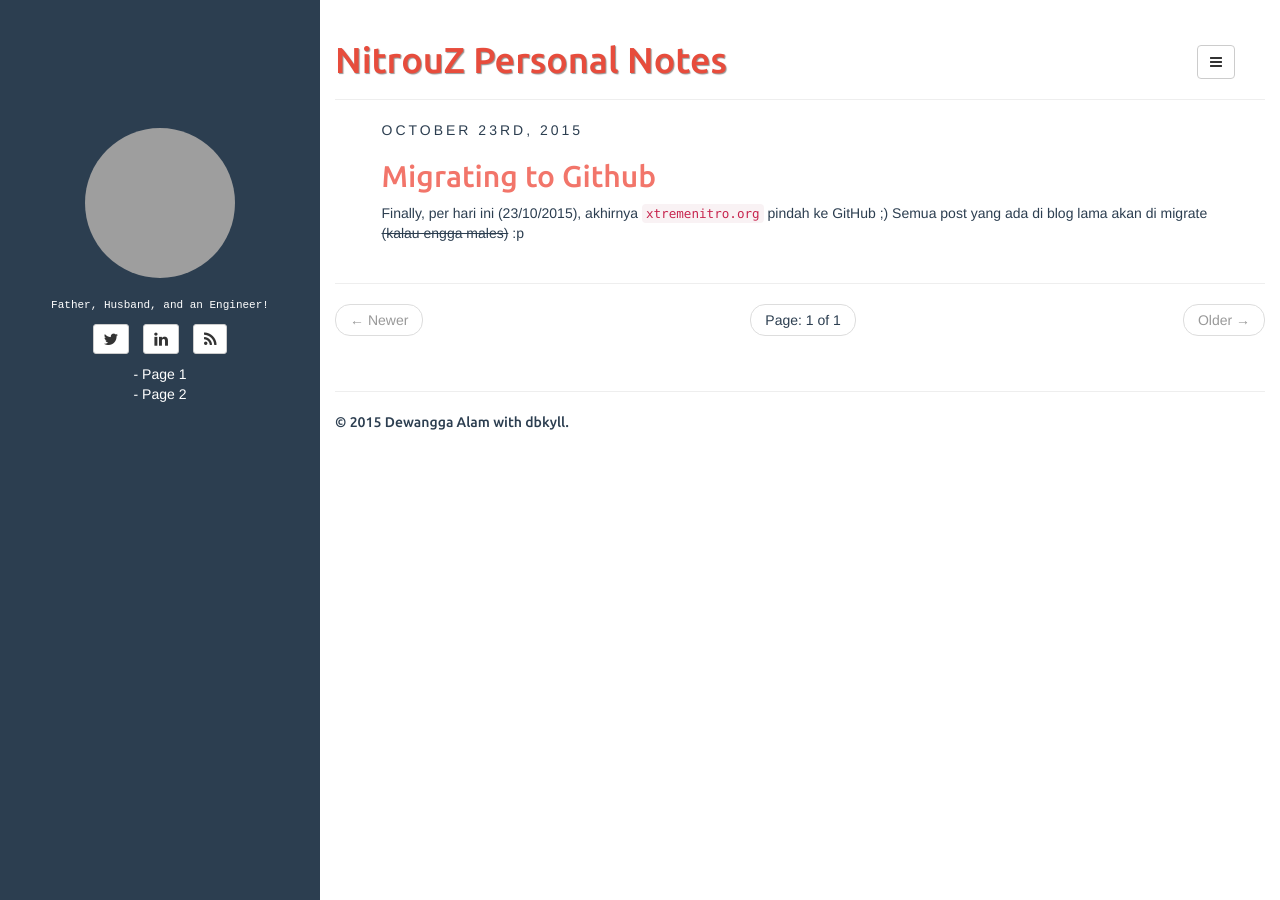
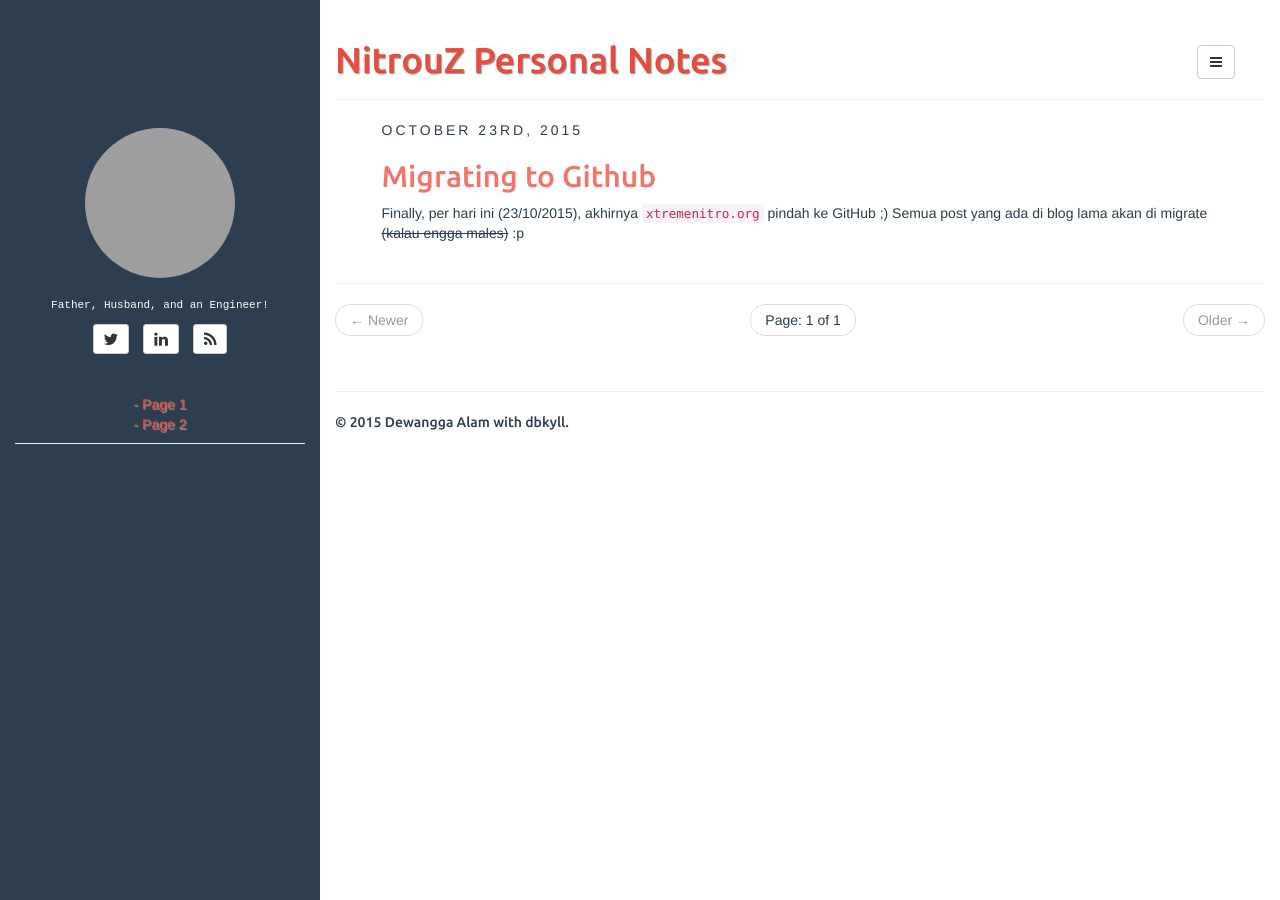
Before and after one commit to draskolnikova/draskolnikova.github.io, a Jekyll site: the page built from index.html, in a window 1280 px wide. Built offline with Jekyll 4.4.1, drawn with Linux system fonts in a browser that asks for light colours; the list of posts is cut into pages by our own code; grey boxes are pictures that could not be loaded.

Commit message:
update class

```diff
--- a/_includes/sidebar.html
+++ b/_includes/sidebar.html
@@ -55,7 +55,7 @@
 	</ul>
 </div>
 
-<div class="text-center">
+<div class="text-center page-header">
 - Page 1<br>
 - Page 2<br>
 </div>
```
